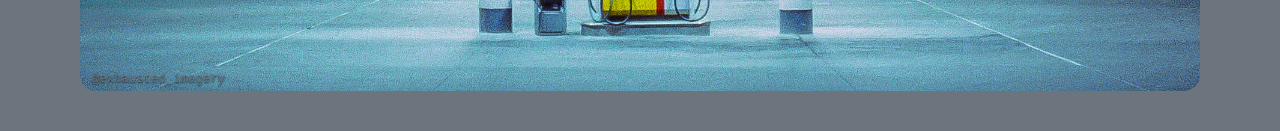
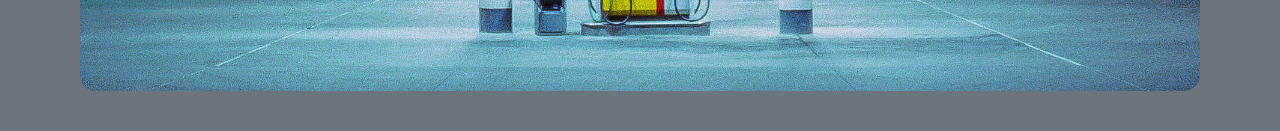
Before and after one commit to forresttindall/boisealanalogclub, a React (Vite) app: page / in a window 1280 px wide. Shown: the part 821-952 px from the top of the page. Built offline with nearby package versions, Linux system fonts and the light colour scheme; a web font is replaced by a local one.

Commit message:
home update

```diff
--- a/src/pages/Home.jsx
+++ b/src/pages/Home.jsx
@@ -25,7 +25,7 @@ function Home() {
 
         <div className="hero-image">
           <img src="/Images/gasstation.jpg" alt="Film Photography" className="featured-image" />
-          <span className="hero-credit">@exhausted_imagery</span>
+          <span className="hero-credit"></span>
         </div>
       </motion.div>
 
```
